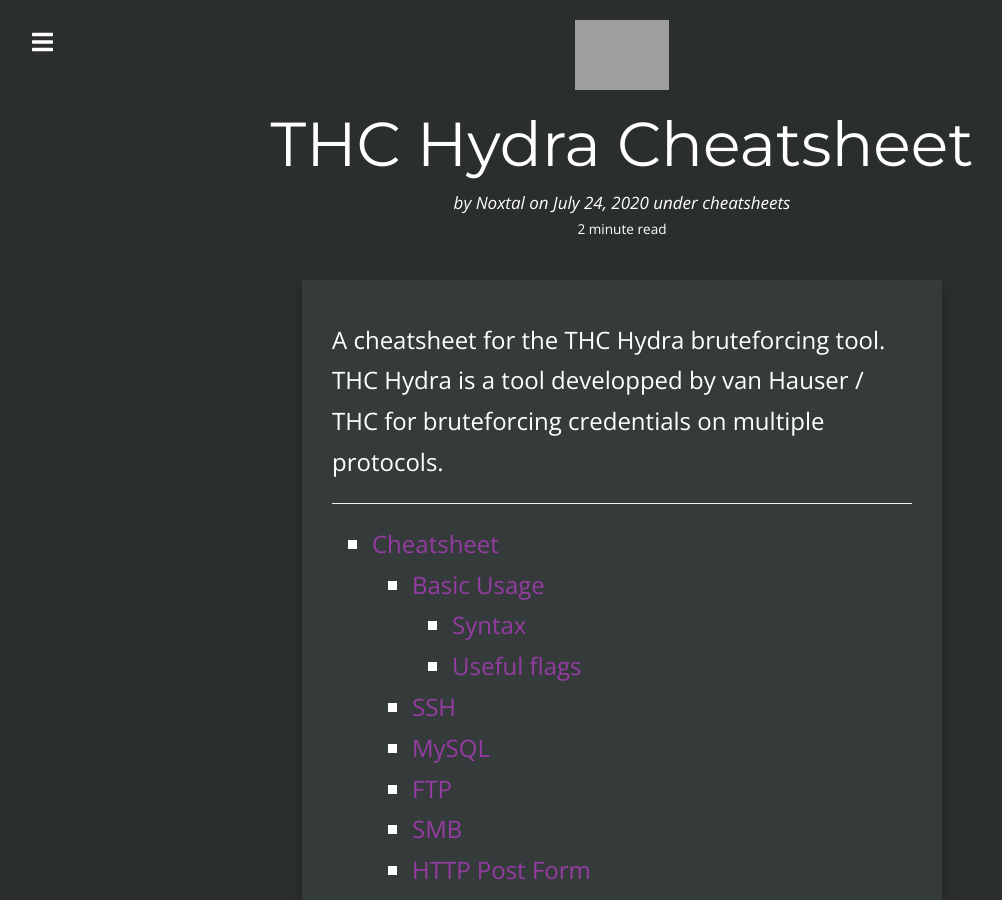
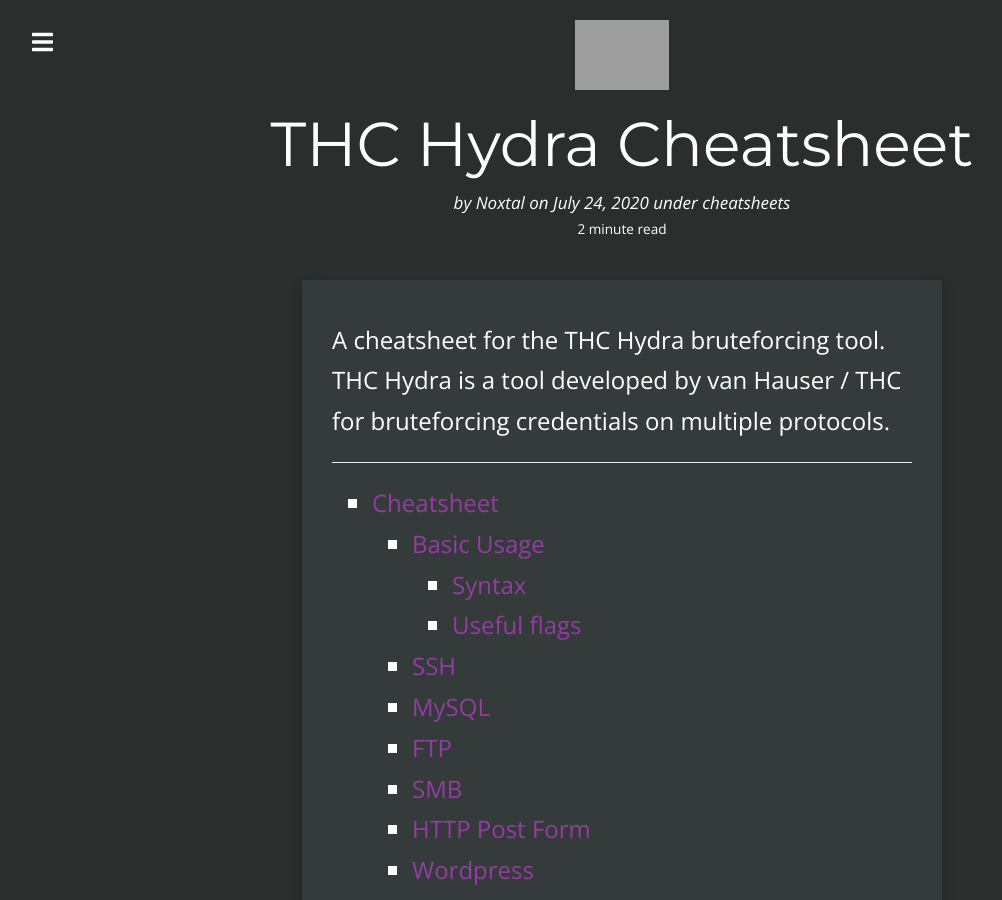
Before and after one commit to Noxtal/blog.noxtal.com, a Jekyll site: the page built from _posts/2020-07-24-hydra-cheatsheet.md, in a window 1280 px wide and 900 px high. Shown: the whole window, without its empty margins (18-1020 px from the left). Built offline with Jekyll 4.4.1, drawn with Linux system fonts in a browser that asks for light colours; nearby versions of some CDN libraries; comment, search, counter and statistics services are not loaded; some of the changed text lies outside the part shown; grey boxes are pictures that could not be loaded.

Commit message:
Typo in THC Hydra Cheatsheet

```diff
--- a/_posts/2020-07-24-hydra-cheatsheet.md
+++ b/_posts/2020-07-24-hydra-cheatsheet.md
@@ -1,7 +1,7 @@
 ---
 layout: post
 title: THC Hydra Cheatsheet
-summary: A cheatsheet for the THC Hydra bruteforcing tool. THC Hydra is a tool developped by van Hauser / THC for bruteforcing credentials on multiple protocols.
+summary: A cheatsheet for the THC Hydra bruteforcing tool. THC Hydra is a tool developed by van Hauser / THC for bruteforcing credentials on multiple protocols.
 date: 2020-07-24
 author: Noxtal
 categories: cheatsheets
@@ -13,7 +13,7 @@
  - attack
 ---
 
-A cheatsheet for the THC Hydra bruteforcing tool. THC Hydra is a tool developped by van Hauser / THC for bruteforcing credentials on multiple protocols.
+A cheatsheet for the THC Hydra bruteforcing tool. THC Hydra is a tool developed by van Hauser / THC for bruteforcing credentials on multiple protocols.
 
 -----
 
```
